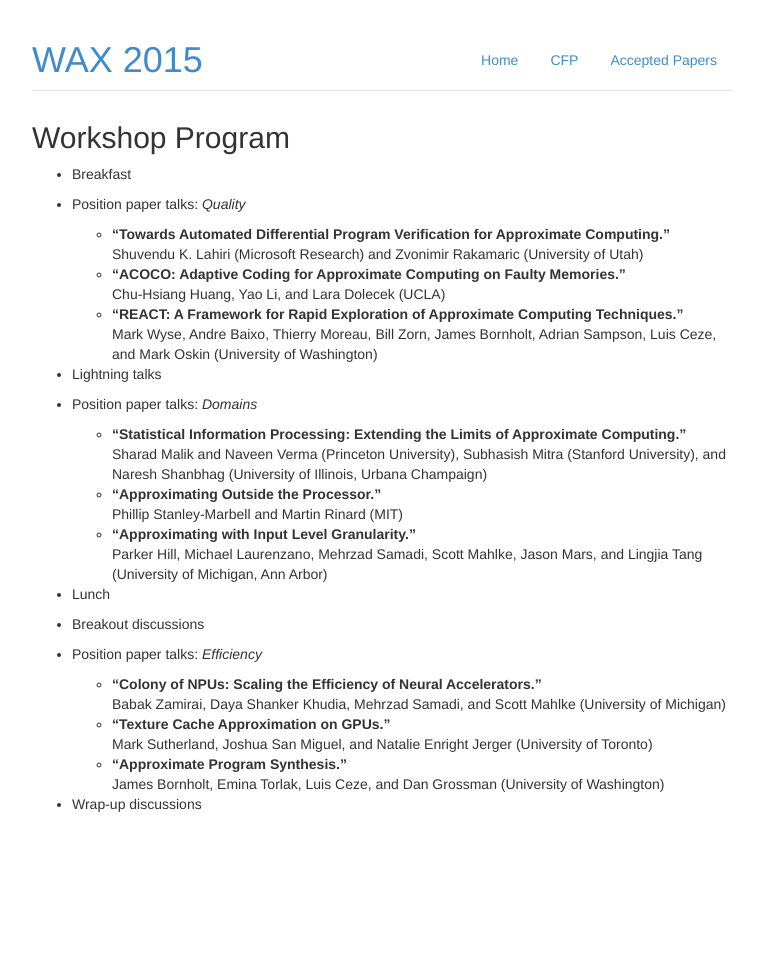
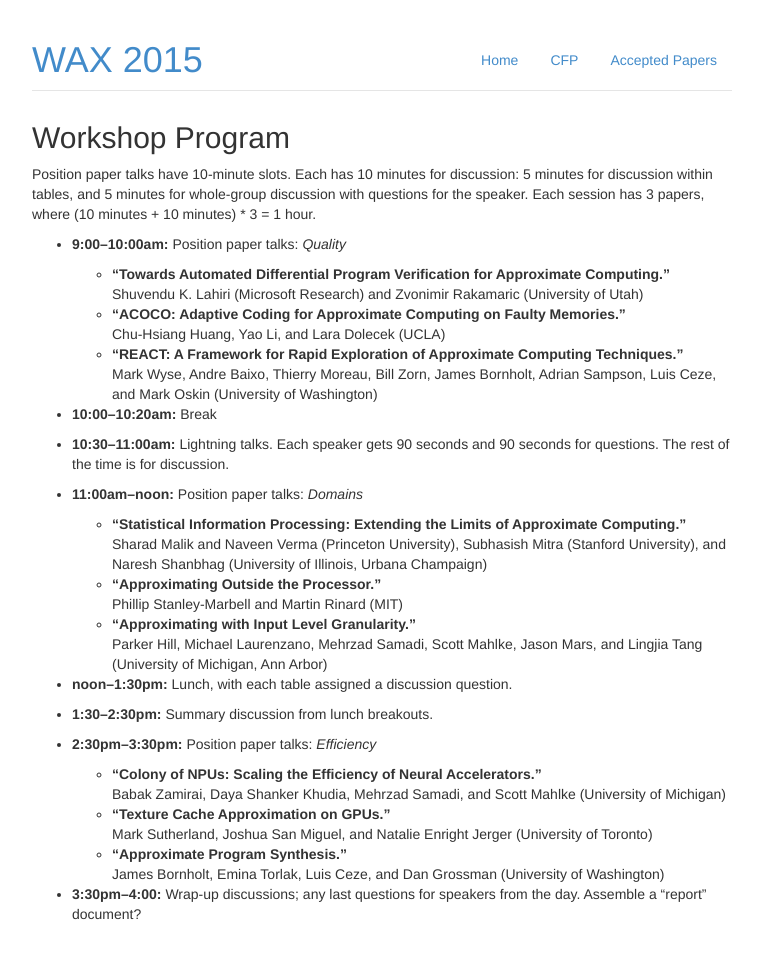
Before and after one commit to uwsampa/sampa-public, a Jekyll site: the page built from wax2015/program-proposed.md, in a window 1280 px wide. Shown: the whole page, without its empty margins (258-1021 px from the left). Built offline with Jekyll 4.4.1, drawn with Linux system fonts in a browser that asks for light colours; Markdown is read by kramdown in place of the engine named in the settings; before the commit the page ends 900 px from its top, so only the background shows below that.

Commit message:
Timing and details

```diff
--- a/wax2015/program-proposed.md
+++ b/wax2015/program-proposed.md
@@ -5,9 +5,9 @@ notitle: true
 ---
 ## Workshop Program
 
-* Breakfast
+Position paper talks have 10-minute slots. Each has 10 minutes for discussion: 5 minutes for discussion within tables, and 5 minutes for whole-group discussion with questions for the speaker. Each session has 3 papers, where (10 minutes + 10 minutes) * 3 = 1 hour.
 
-* Position paper talks: *Quality*
+* **9:00--10:00am:** Position paper talks: *Quality*
 
   * **"Towards Automated Differential Program Verification for Approximate
     Computing."**
@@ -20,9 +20,12 @@ notitle: true
     Mark Wyse, Andre Baixo, Thierry Moreau, Bill Zorn, James Bornholt, Adrian
     Sampson, Luis Ceze, and Mark Oskin (University of Washington)
 
-* Lightning talks
+* **10:00--10:20am:** Break
 
-* Position paper talks: *Domains*
+* **10:30--11:00am:** Lightning talks. Each speaker gets 90 seconds and 90
+  seconds for questions. The rest of the time is for discussion.
+
+* **11:00am--noon:** Position paper talks: *Domains*
 
   * **"Statistical Information Processing: Extending the Limits of Approximate
     Computing."**
@@ -35,11 +38,11 @@ notitle: true
     Parker Hill, Michael Laurenzano, Mehrzad Samadi, Scott Mahlke, Jason Mars,
     and Lingjia Tang (University of Michigan, Ann Arbor)
 
-* Lunch
+* **noon--1:30pm:** Lunch, with each table assigned a discussion question.
 
-* Breakout discussions
+* **1:30--2:30pm:** Summary discussion from lunch breakouts.
 
-* Position paper talks: *Efficiency*
+* **2:30pm--3:30pm:** Position paper talks: *Efficiency*
 
   * **"Colony of NPUs: Scaling the Efficiency of Neural Accelerators."**
     Babak Zamirai, Daya Shanker Khudia, Mehrzad Samadi, and Scott Mahlke
@@ -51,4 +54,5 @@ notitle: true
     James Bornholt, Emina Torlak, Luis Ceze, and Dan Grossman (University of
     Washington)
 
-* Wrap-up discussions
+* **3:30pm--4:00:** Wrap-up discussions; any last questions for speakers from
+  the day. Assemble a "report" document?
```
